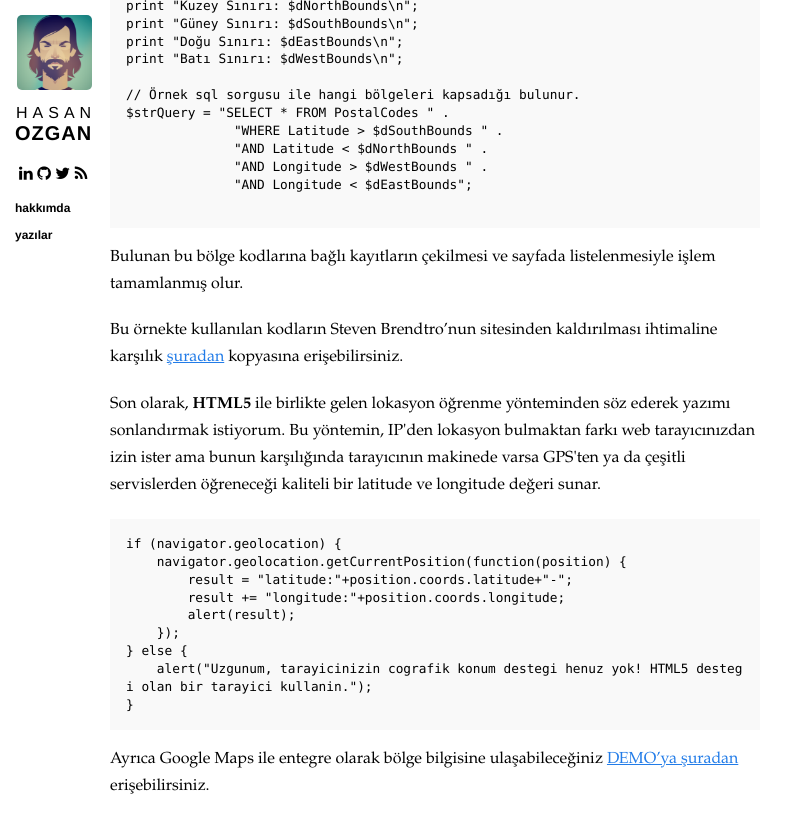
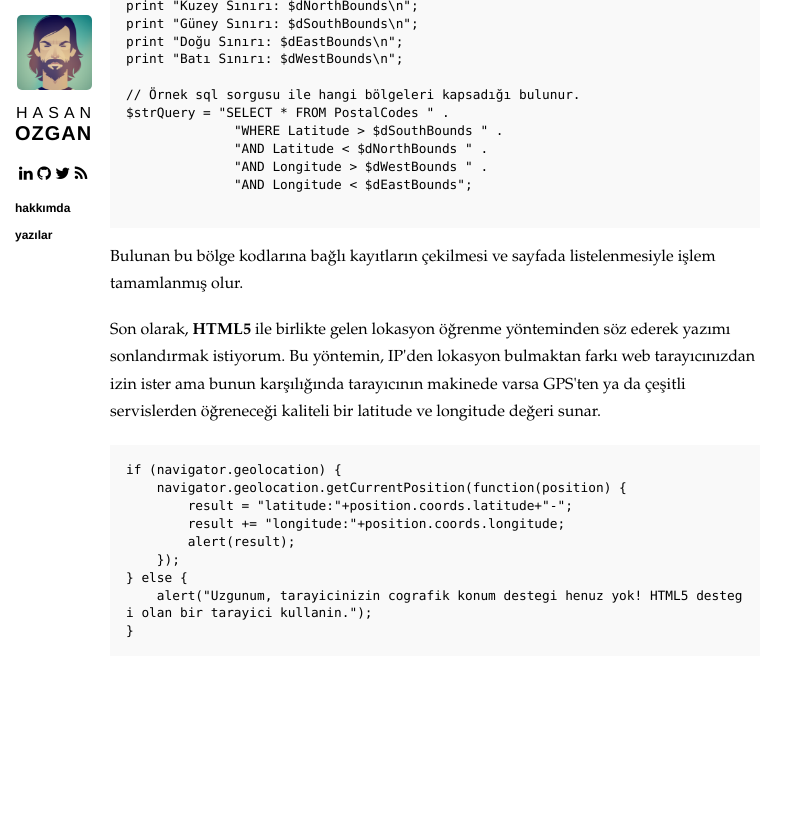
Before and after one commit to destek1/hasanozgan.github.io, a Jekyll site: the page built from _posts/2010-04-10-lokasyon-bazli-servisler-yaratmak.md, in a window 1280 px wide and 900 px high, scrolled down 3752 px. Shown: the top 833 px of the window, without its empty margins (0-803 px from the left). Built offline with Jekyll 4.4.1, drawn with Linux system fonts in a browser that asks for light colours; nearby versions of some CDN libraries; Markdown is read by kramdown in place of the engine named in the settings; after the commit the page ends 4508 px from its top, so only the background shows below that.

Commit message:
fixed broken urls

```diff
--- a/_posts/2010-04-10-lokasyon-bazli-servisler-yaratmak.md
+++ b/_posts/2010-04-10-lokasyon-bazli-servisler-yaratmak.md
@@ -143,8 +143,6 @@ $strQuery = "SELECT * FROM PostalCodes " .
 
 Bulunan bu bölge kodlarına bağlı kayıtların çekilmesi ve sayfada listelenmesiyle işlem tamamlanmış olur.
 
-Bu örnekte kullanılan kodların Steven Brendtro'nun sitesinden kaldırılması ihtimaline karşılık <a href="http://phparchitect.org/tr/demos/lokasyon-bazli-servisler-yaratmak/geocalc/geocalc-php-1.2.tar_.gz">şuradan</a> kopyasına erişebilirsiniz.
-
 <p>
 Son olarak, <strong>HTML5</strong> ile birlikte gelen lokasyon öğrenme yönteminden söz ederek yazımı sonlandırmak istiyorum. Bu yöntemin, IP'den lokasyon bulmaktan farkı web tarayıcınızdan izin ister ama bunun karşılığında tarayıcının makinede varsa GPS'ten ya da çeşitli servislerden öğreneceği kaliteli bir latitude ve longitude değeri sunar.
 </p>
@@ -159,5 +157,3 @@ if (navigator.geolocation) {
     alert("Uzgunum, tarayicinizin cografik konum destegi henuz yok! HTML5 destegi olan bir tarayici kullanin.");
 }
 </pre>
-
-Ayrıca Google Maps ile entegre olarak bölge bilgisine ulaşabileceğiniz <a href="http://phparchitect.org/tr/demos/lokasyon-bazli-servisler-yaratmak/with_html5.php" target="demo">DEMO'ya şuradan</a> erişebilirsiniz.
```
Also changed, not shown: _posts/2010-08-09-java-dunyasinda-web-surfing-ve-spring-framework.md (+2 -2 lines), _posts/2010-12-31-yeni-yilda-olceklenebilirlik-uzerine-planlar.md (+1 -1 lines).
